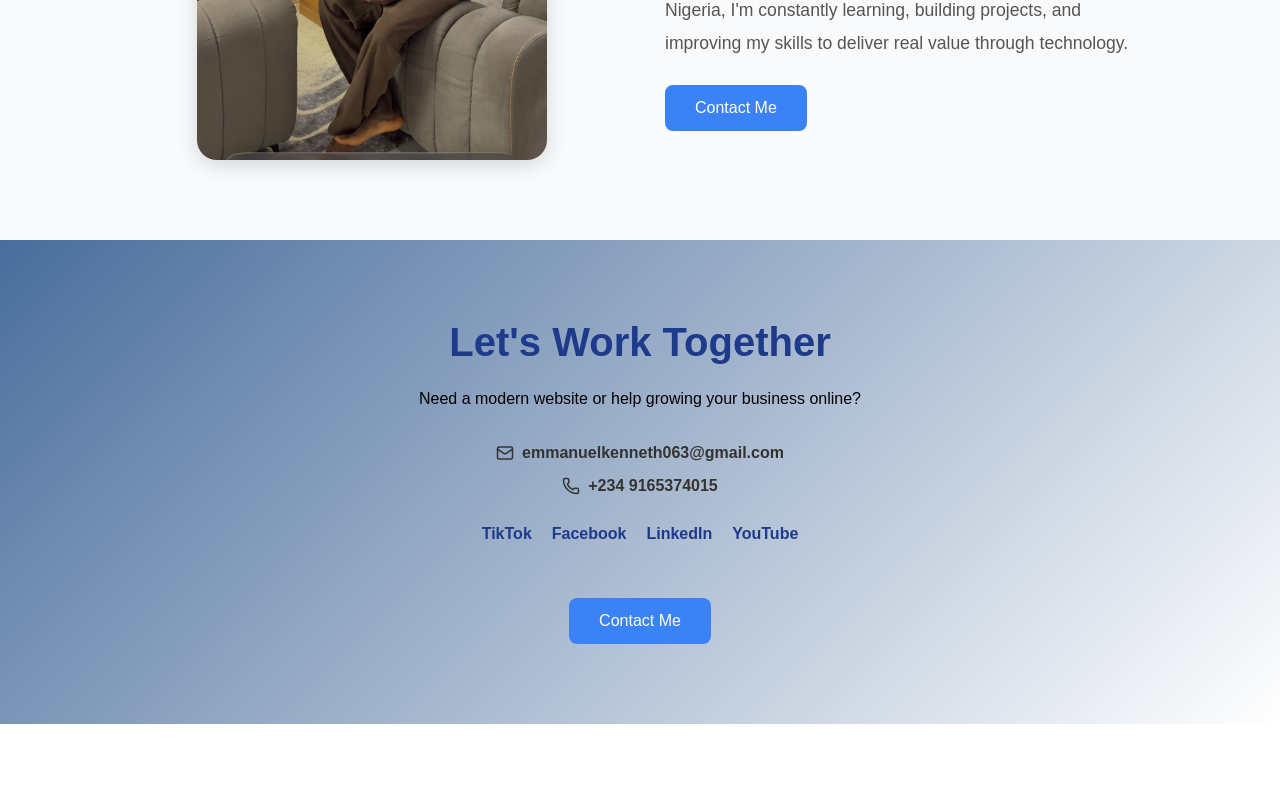
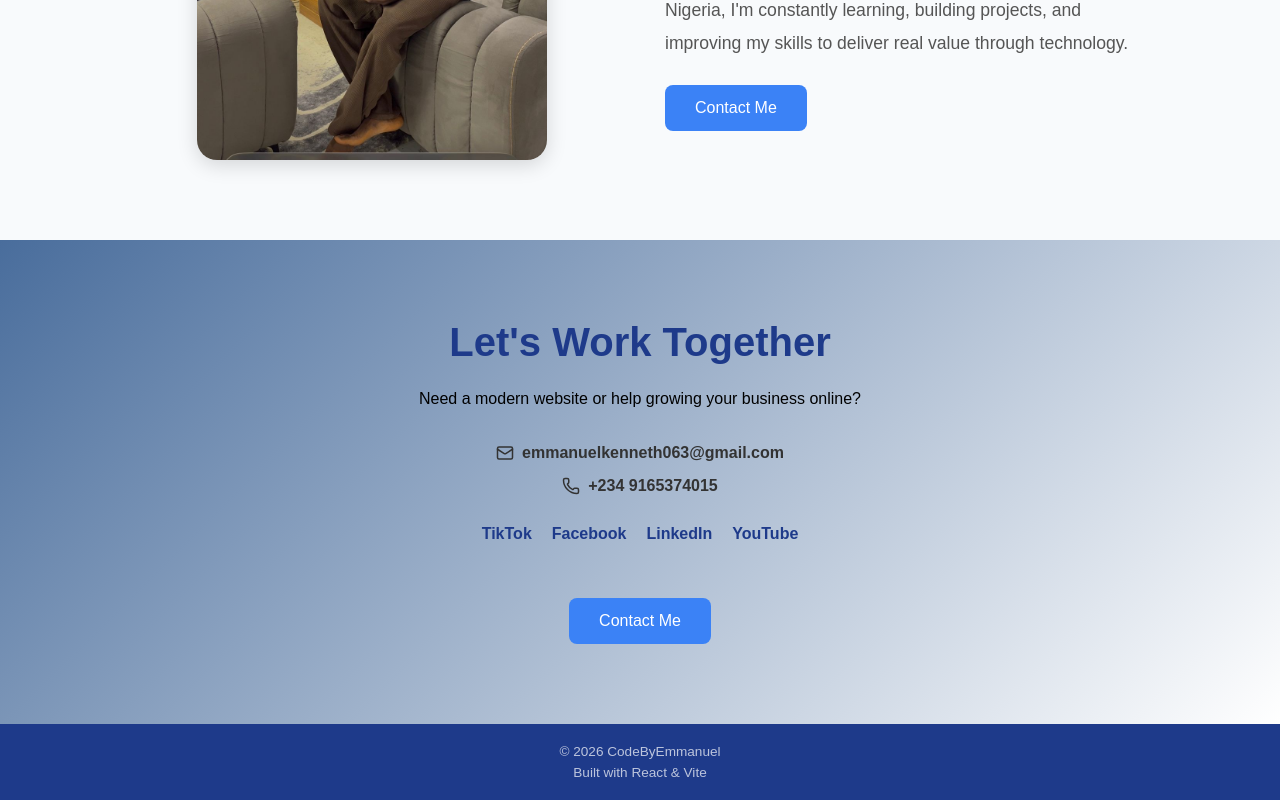
Before and after one commit to codebyemmanuel19/react-portfolio, a React (Vite) app: page / in a window 1280 px wide. Shown: the part 3411-4211 px from the top of the page. Before the commit the page ends 4135 px from the top, so only its background shows below. Built offline with nearby package versions, Linux system fonts and the light colour scheme.

Commit message:
Finished projects section

```diff
--- a/src/App.jsx
+++ b/src/App.jsx
@@ -5,7 +5,7 @@ import Navbar from "./components/Navbar"
 import Projects from "./components/Projects"
 import Skills from "./components/Skills"
 import Services from "./components/Services"
-
+import Footer from "./components/Footer"
 
 import AOS from "aos"
 import "aos/dist/aos.css"
@@ -23,11 +23,12 @@ function App() {
     <>
       <Navbar />
       <Home />
-      <Services/>
+      <Services />
       <Projects />
       <Skills />
       <About />
       <Contact />
+      <Footer />
     </>
   )
 }
--- /dev/null
+++ b/src/components/Footer.css
@@ -0,0 +1,10 @@
+.footer {
+  padding: 20px;
+  text-align: center;
+  background: #1E3A8A;
+  color: rgba(255, 255, 255, 0.7);
+  font-size: 0.85rem;
+  display: flex;
+  flex-direction: column;
+  gap: 6px;
+}
--- /dev/null
+++ b/src/components/Footer.jsx
@@ -0,0 +1,12 @@
+import "./Footer.css"
+
+function Footer() {
+  return (
+    <footer className="footer">
+      <p>© 2026 CodeByEmmanuel</p>
+      <p>Built with React & Vite</p>
+    </footer>
+  )
+}
+
+export default Footer
```
